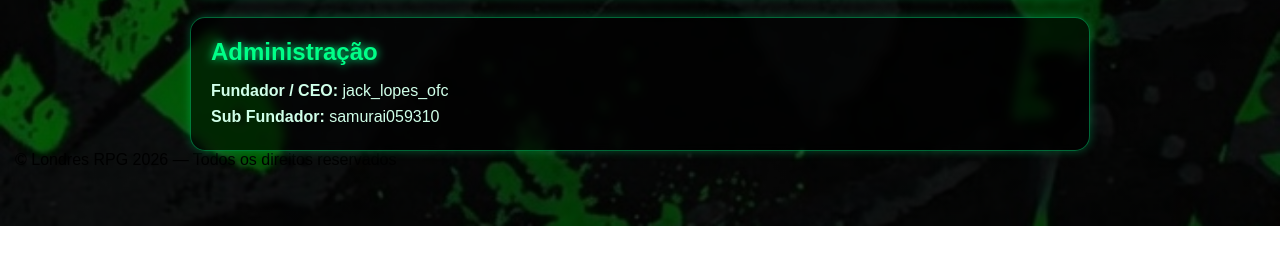
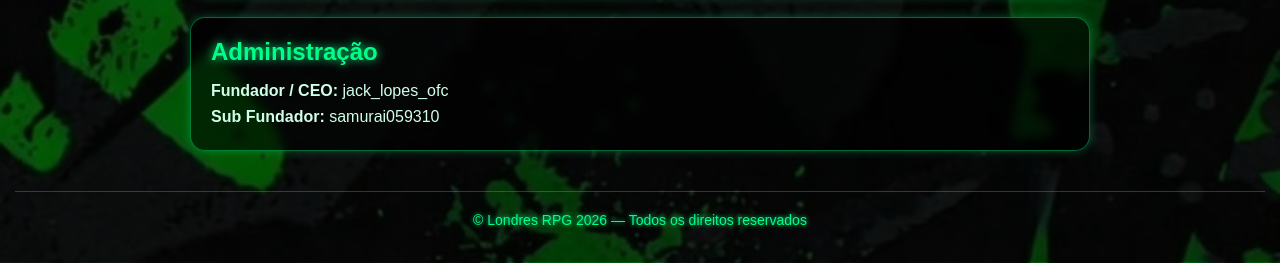
Before and after one commit to 1245502/londresrpg.github.io, a plain HTML site: page index.html in a window 1280 px wide. Shown: the part 574-837 px from the top of the page. Before the commit the page ends 800 px from the top, so only its background shows below. Drawn offline with Linux system fonts and the light colour scheme.

Commit message:
Add footer styles to style.css

```diff
--- a/style.css
+++ b/style.css
@@ -128,3 +128,15 @@ a:hover {
     }
 
 }
+.footer {
+    text-align: center;
+    margin-top: 40px;
+    padding: 20px;
+
+    color: #00ff88;
+    font-size: 14px;
+
+    border-top: 1px solid rgba(0,255,136,0.3);
+
+    text-shadow: 0 0 5px #00ff88;
+}
```
